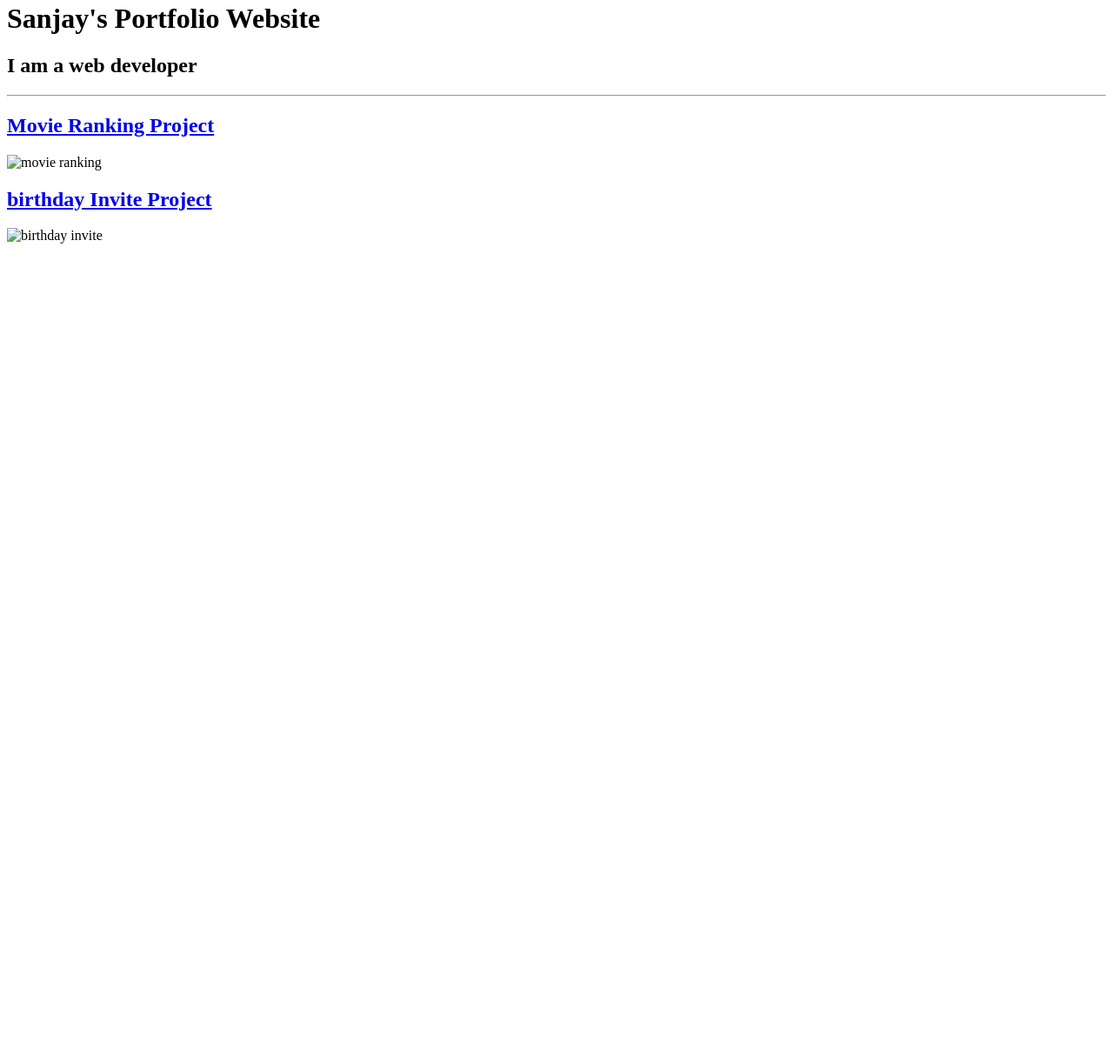
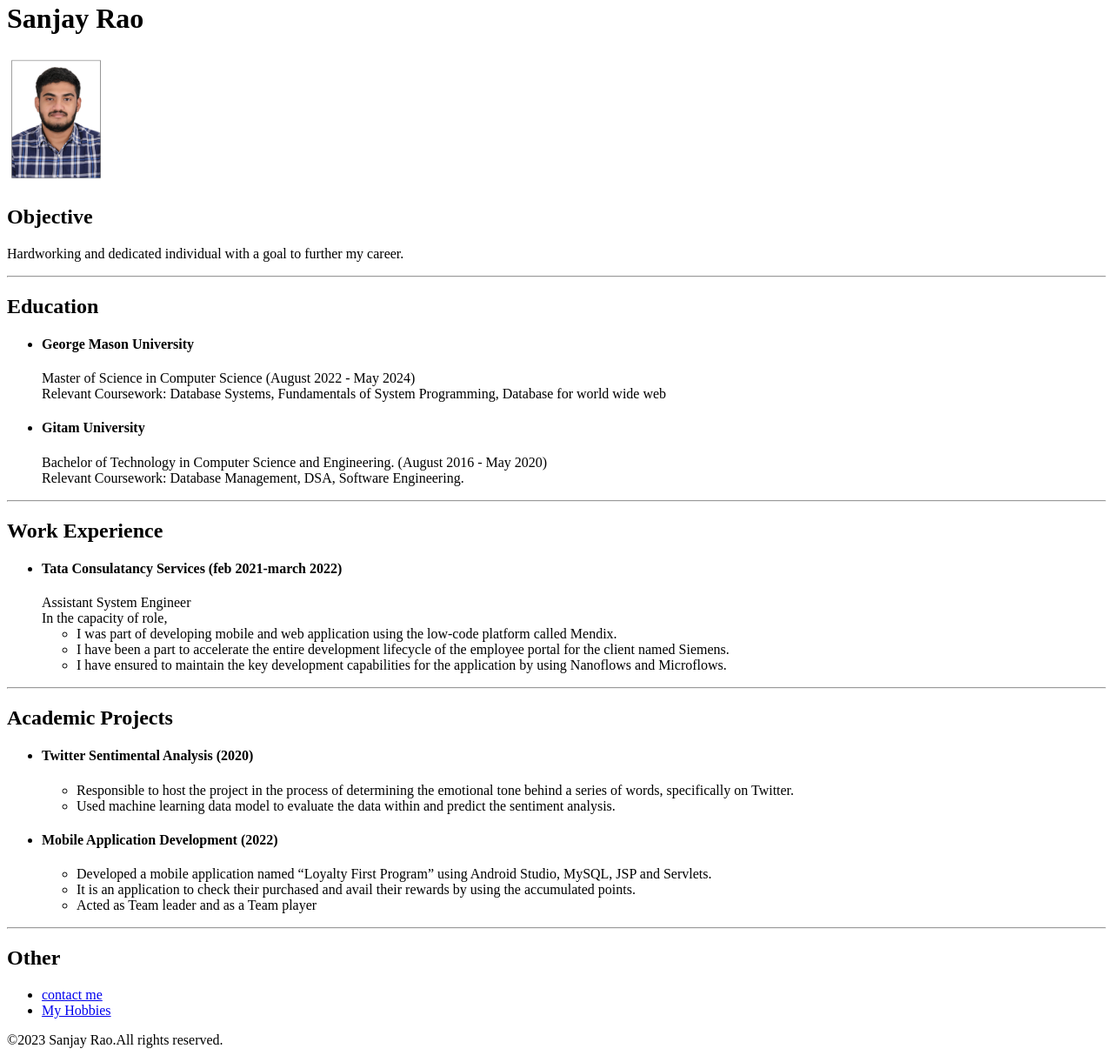
Before and after one commit to sanjayrao98/resume, a plain HTML site: page index.html in a window 1280 px wide. Shown: the part 18-1239 px from the top of the page at 87% size. Before the commit the page ends 800 px from the top, so only its background shows below. Drawn offline with Linux system fonts and the light colour scheme.

Commit message:
Add files via upload

```diff
--- a/index.html
+++ b/index.html
@@ -1,38 +1,117 @@
-<!-- TODO 1: Create the HTML Boilerplate -->
-<!DOCTYPE html>
-<html lang="en-US">
+<!DOCTYPE HTML>
+<html>
     <head>
         <meta charset="UTF-8">
         <title>
-            Sanjay's Portfolio Website
+            Sanjay's Resume
         </title>
     </head>
         <body>
-        <h1>
-            Sanjay's Portfolio Website
+            <h1 >
+                Sanjay Rao
             </h1>
+            <img src="./images/sanjay.jpg" height="150" alt="photo of sanjay">
             <h2>
-            I am a web developer
+                Objective
             </h2>
+            <p>
+                Hardworking and dedicated individual with a goal to further my career.
+            </p>
             <hr/>
+            <h2>
+                Education
+            </h2>
+            <ul>
+                <li>
+                    <h4>George Mason University</h4>
+                    Master of Science in Computer Science            (August 2022 - May 2024)<br>
+                    Relevant Coursework: Database Systems, Fundamentals of System Programming, Database for world wide web
+                </li>
+                <li>
+                    <h4>
+                        Gitam University
+                    </h4>
+                    Bachelor of Technology in Computer Science and Engineering. (August 2016 - May 2020)<br>
+Relevant Coursework: Database Management, DSA, Software Engineering.
+                </li>
+            </ul>
+            <hr/>
+            <h2>
+                Work Experience
+            </h2>
+            <ul>
+                <li>
+                    <h4>Tata Consulatancy Services       (feb 2021-march 2022)</h4>
+                    Assistant System Engineer<br/>
+                    In the capacity of role,
+                    <ul>
+                        <li>
+                            I was part of developing mobile and web application using the low-code platform called Mendix.
+                        </li>
+                        <li>
+                            I have been a part to accelerate the entire development lifecycle of the employee portal for the client
+                            named Siemens.
+                        </li>
+                        <li>
+                            I have ensured to maintain the key development capabilities for the application by using Nanoflows and
+                            Microflows.
+                        </li>
+                    </ul>
+                </li>
+            </ul>
+            <hr>
+            <h2>
+                Academic Projects
+            </h2>
+            <ul>
+                <li>
+                <h4>
+                    Twitter Sentimental Analysis     (2020)</h4>
+                    <ul>
+                        <li>
+                            Responsible to host the project in the process of determining the emotional tone behind a series of words,
+                            specifically on Twitter.
+                        </li>
+                        <li>
+                              Used machine learning data model to evaluate the data within and predict the sentiment analysis.
+                        </li>
+                    </ul>
+            </li>
+            <li>
+                <h4>Mobile Application Development   (2022)</h4>
+                <ul>
+                    <li>
+                        Developed a mobile application named “Loyalty First Program” using Android Studio, MySQL, JSP and
+Servlets.
+                    </li>
+                    <li>
+                        It is an application to check their purchased and avail their rewards by using the accumulated points.
+                    </li>
+                    <li>
+                        Acted as Team leader and as a Team player
+                    </li>
+                </ul>
+            </li>
+            </ul>
+            <hr/>
+            <h2>
+                Other
+            </h2>
+            <ul>
+                <li>
+                    <a href="./Other/Contact me">contact me</a>
+                </li>
+                <li>
+                    <a href="./Other/My Hobbies">My Hobbies</a>
+                </li>
+            </ul>
 
-        <h2><a href="./public/movie-ranking.html"> Movie Ranking Project</a></h2>
-        <img src="./assets/images/movie-ranking.png" height="200" alt="movie ranking">
-        <h2><a href="./public/birthday-invite.html">birthday Invite Project</a></h2>
-        <img src="./assets/images/birthday-invite.png" height="350" alt="birthday invite">
+
         </body>
+
+    <footer>
+        <p>
+            ©2023 Sanjay Rao.All rights reserved.
+        </p>
+    </footer>
 </html>
-
-<!-- TODO 2: Add Your previous projects' HTML into the public folder -->
-
-<!-- TODO 3: Take screenshots of your project previews and add the images to the images folder -->
-
-<!-- TODO 4: Add titles/subtitles etc. -->
-
-<!-- TODO 5: Add a link to the project pages -->
-
-<!-- TODO 6: Add images to show the project previews
-HINT for TODO 6: You can use the height attribute set to 200 to make the image smaller:
-https://developer.mozilla.org/en-US/docs/Web/HTML/Element/img#attr-height -->
-
-<!-- TODO 7: Add the Contact Me and About Me page links -->
```
Lines whose indentation alone changed are shown as unchanged.
